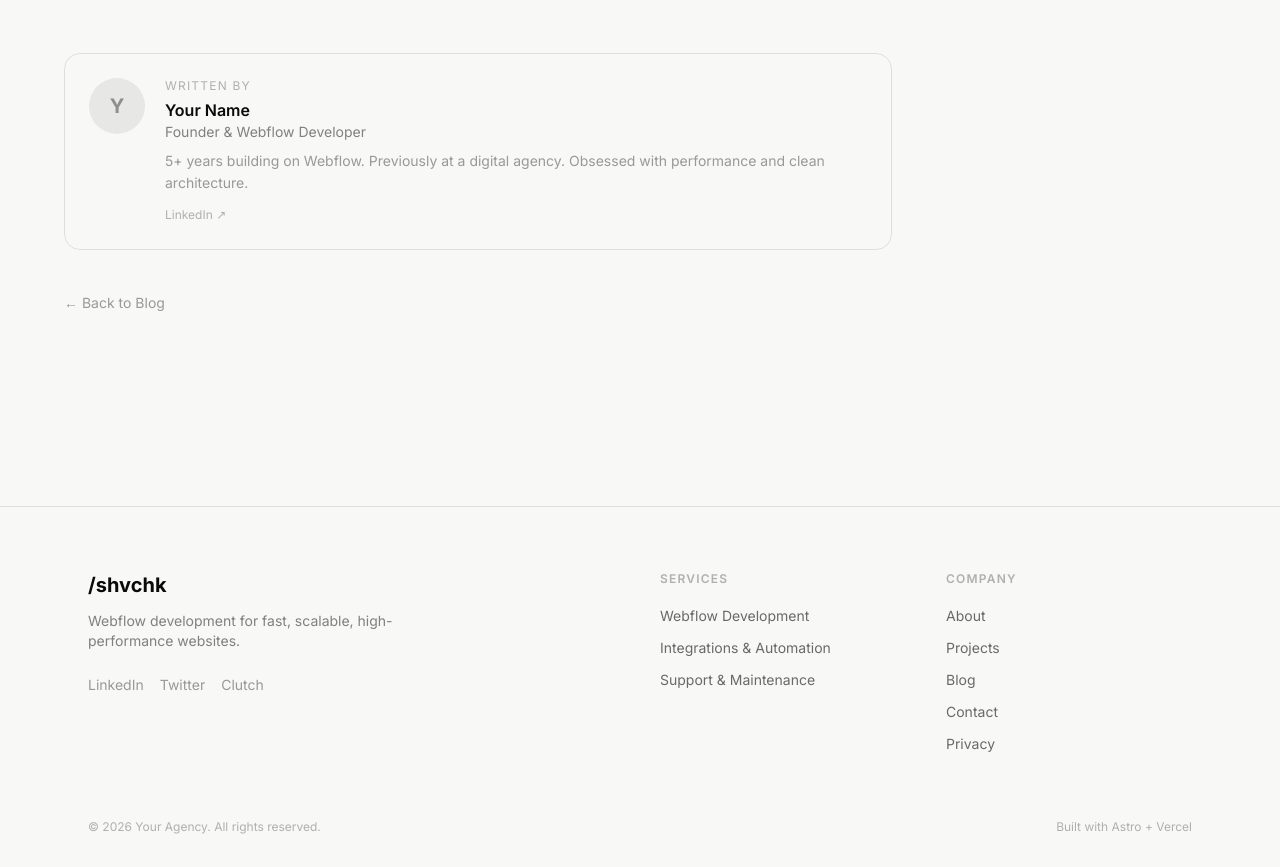
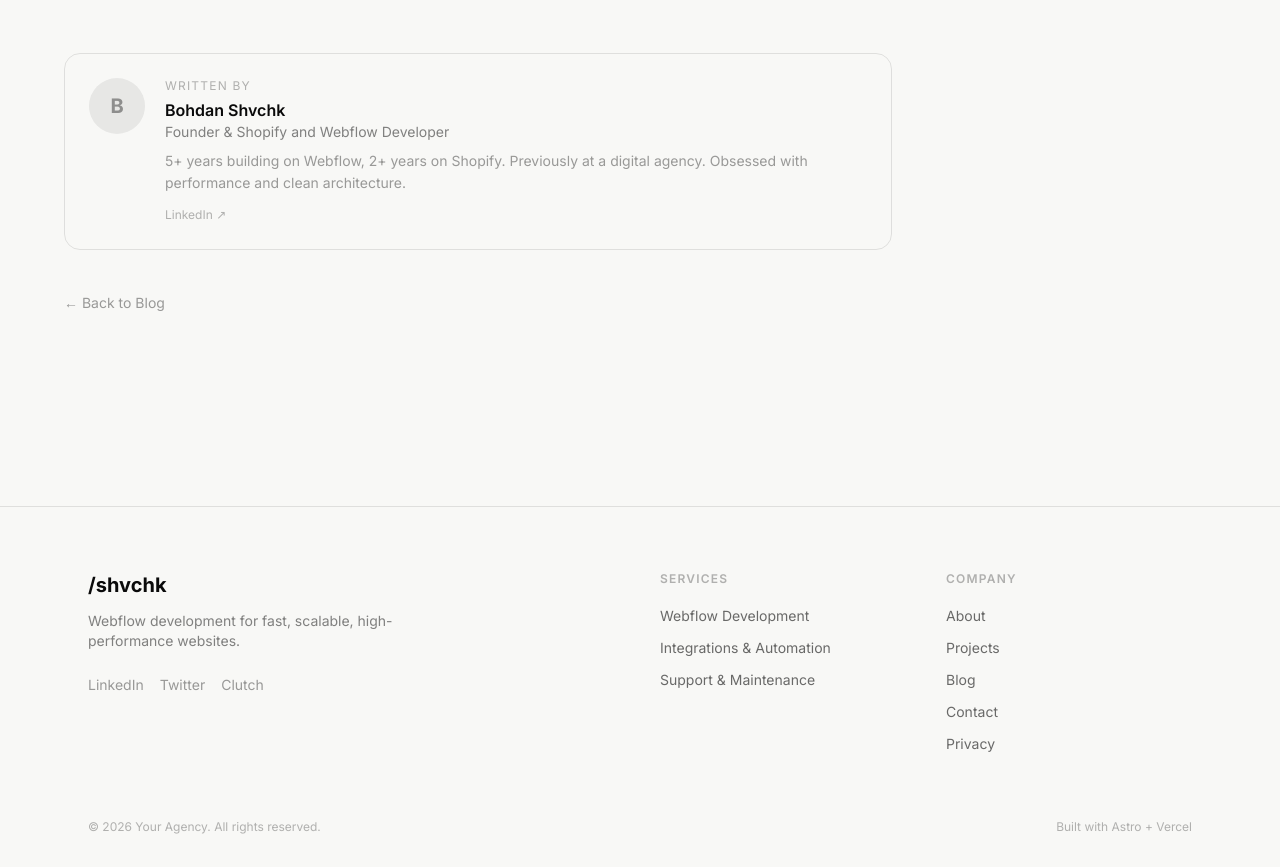
Before and after one commit to bohdan-shvchk/agency-website, an Astro site: page /blog/ai-agents-2026 in a window 1280 px wide. Shown: the part 3444-4311 px from the top of the page. Built offline with nearby package versions, Linux system fonts and the light colour scheme; Astro itself is replaced by a stand-in of ours.

Commit message:
fix: update author info across all blog posts

```diff
--- a/src/content/blog/ai-agents-2026.md
+++ b/src/content/blog/ai-agents-2026.md
@@ -2,10 +2,10 @@
 title: "AI Agents in 2026: What Web Agencies Need to Know"
 description: "AI agents are no longer a future concept — they're being integrated into real client workflows right now. Here's what we've learned."
 publishedAt: 2026-02-14
-author: "Your Name"
-authorRole: "Founder & Webflow Developer"
-authorBio: "5+ years building on Webflow. Previously at a digital agency. Obsessed with performance and clean architecture."
-authorLinkedIn: "https://linkedin.com"
+author: "Bohdan Shvchk"
+authorRole: "Founder & Shopify and Webflow Developer"
+authorBio: "5+ years building on Webflow, 2+ years on Shopify. Previously at a digital agency. Obsessed with performance and clean architecture."
+authorLinkedIn: "https://www.linkedin.com/in/bogdan-shevchuk-b3827414a/"
 category: "AI"
 tags: ["ai", "automation", "webflow", "2026"]
 readingTime: 6
--- a/src/content/blog/ai-trends-web-agencies-2026.md
+++ b/src/content/blog/ai-trends-web-agencies-2026.md
@@ -2,10 +2,10 @@
 title: "AI in 2026: What Actually Matters for Web Agencies"
 description: "Agentic AI, shrinking models, and the end of AI experimentation. Here's what's actually shifting in 2026 — and what it means if you run a web agency."
 publishedAt: 2026-03-26
-author: "Your Name"
-authorRole: "Founder & Webflow Developer"
-authorBio: "5+ years building on Webflow. Previously at a digital agency. Obsessed with performance and clean architecture."
-authorLinkedIn: "https://linkedin.com"
+author: "Bohdan Shvchk"
+authorRole: "Founder & Shopify and Webflow Developer"
+authorBio: "5+ years building on Webflow, 2+ years on Shopify. Previously at a digital agency. Obsessed with performance and clean architecture."
+authorLinkedIn: "https://www.linkedin.com/in/bogdan-shevchuk-b3827414a/"
 category: "AI"
 tags: ["ai", "ai trends", "agentic ai", "web agency", "2026", "generative ai"]
 readingTime: 8
--- a/src/content/blog/clean-webflow-architecture.md
+++ b/src/content/blog/clean-webflow-architecture.md
@@ -2,10 +2,10 @@
 title: "Clean Webflow Architecture: How to Build Sites That Don't Fall Apart"
 description: "Most Webflow sites look good on day one and become unmaintainable by month six. Here's how to avoid that."
 publishedAt: 2026-02-28
-author: "Your Name"
-authorRole: "Founder & Webflow Developer"
-authorBio: "5+ years building on Webflow. Previously at a digital agency. Obsessed with performance and clean architecture."
-authorLinkedIn: "https://linkedin.com"
+author: "Bohdan Shvchk"
+authorRole: "Founder & Shopify and Webflow Developer"
+authorBio: "5+ years building on Webflow, 2+ years on Shopify. Previously at a digital agency. Obsessed with performance and clean architecture."
+authorLinkedIn: "https://www.linkedin.com/in/bogdan-shevchuk-b3827414a/"
 category: "Development"
 tags: ["webflow", "architecture", "best-practices"]
 readingTime: 9
--- a/src/content/blog/webflow-vs-wordpress.md
+++ b/src/content/blog/webflow-vs-wordpress.md
@@ -2,10 +2,10 @@
 title: "Webflow vs WordPress in 2026: A Developer's Honest Comparison"
 description: "We've built on both. Here's what actually matters when choosing between Webflow and WordPress for your marketing site."
 publishedAt: 2026-03-10
-author: "Your Name"
-authorRole: "Founder & Webflow Developer"
-authorBio: "5+ years building on Webflow. Previously at a digital agency. Obsessed with performance and clean architecture."
-authorLinkedIn: "https://linkedin.com"
+author: "Bohdan Shvchk"
+authorRole: "Founder & Shopify and Webflow Developer"
+authorBio: "5+ years building on Webflow, 2+ years on Shopify. Previously at a digital agency. Obsessed with performance and clean architecture."
+authorLinkedIn: "https://www.linkedin.com/in/bogdan-shevchuk-b3827414a/"
 category: "Platform"
 tags: ["webflow", "wordpress", "comparison"]
 readingTime: 7
```
